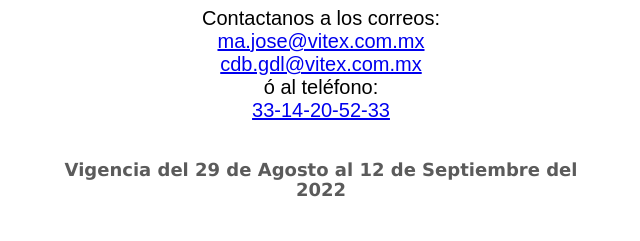
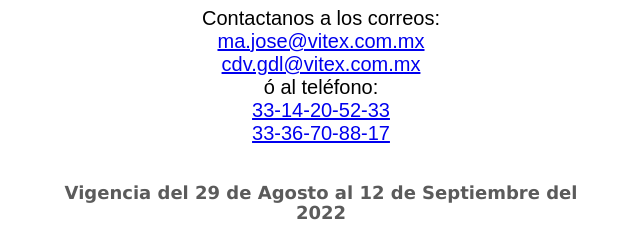
Before and after one commit to vitexguadaljara/promo, a plain HTML site: page index.html in a window 1280 px wide. Shown: the part 1272-1513 px from the top of the page, without its empty margins (319-959 px from the left). Before the commit the page ends 1490 px from the top, so only its background shows below. Drawn offline with Linux system fonts and the light colour scheme.

Commit message:
Ajustes de Texto

```diff
--- a/index.html
+++ b/index.html
@@ -407,9 +407,10 @@
                                  <td bgcolor="#ffffff" height="40" style="color: #000000; text-align: center;font-size: 20px; font-family: Arial, Helvetica, sans-serif; padding: 10px;">
                                     Contactanos a los correos: <br>
                                     <a href="mailto:ma.jose@vitex.com.mx" target="_blank">ma.jose@vitex.com.mx</a> <br>
-                                    <a href="mailto:cdb.gdl@vitex.com.mx" target="_blank">cdb.gdl@vitex.com.mx</a> <br>
+                                    <a href="mailto:cdv.gdl@vitex.com.mx" target="_blank">cdv.gdl@vitex.com.mx</a> <br>
                                     ó al teléfono: <br>
-                                    <a href="tel:3314205233" target="_blank">33-14-20-52-33</a>
+                                    <a href="tel:3314205233" target="_blank">33-14-20-52-33</a> <br>
+                                    <a href="tel:3336708817" target="_blank">33-36-70-88-17</a>
                                  </td>
                               </tr>
                            </table>
```
